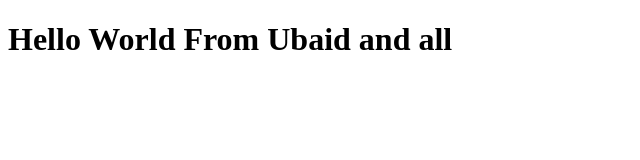
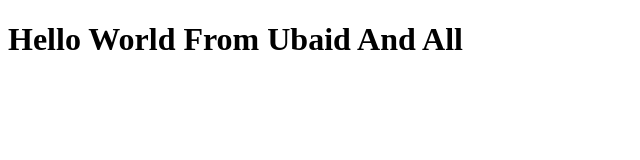
Before and after one commit to ubaid0316/bootcamp2, a plain HTML site: page index.html in a window 1280 px wide. Shown: the full height of the page, 0-640 px from the left. Drawn offline with Linux system fonts and the light colour scheme.

Commit message:
Update index.html

```diff
--- a/index.html
+++ b/index.html
@@ -6,6 +6,6 @@
     <title>Document</title>
 </head>
 <body>
-    <h1>Hello World From Ubaid and all </h1>
+    <h1>Hello World From Ubaid And All </h1>
 </body>
 </html>
```
